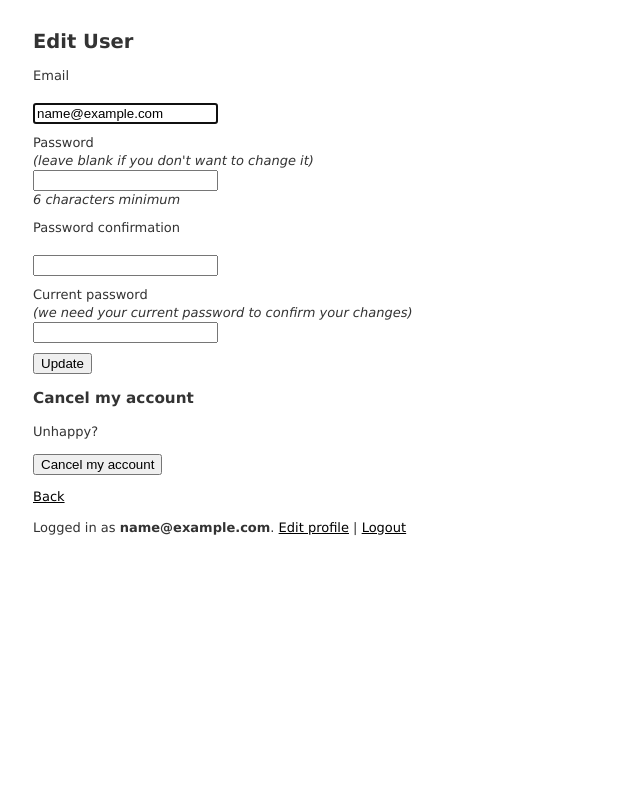
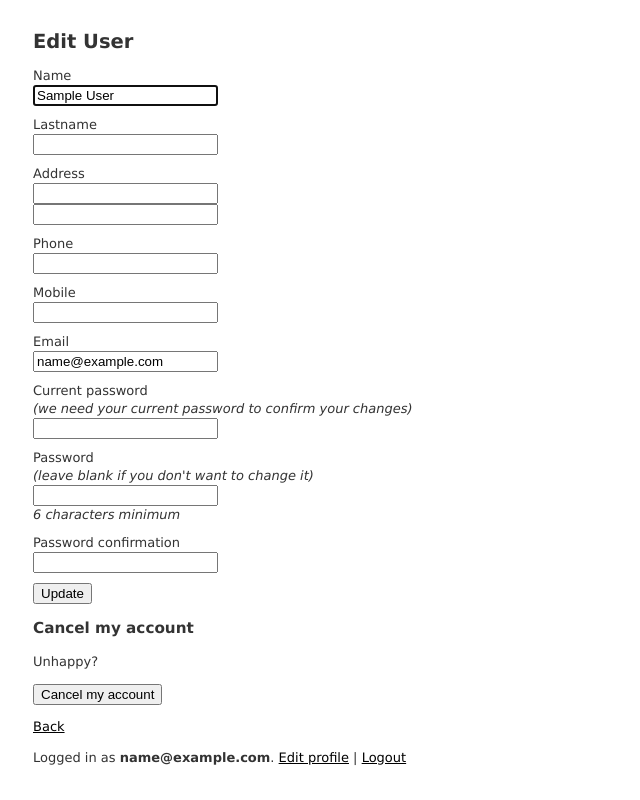
Before and after one commit to cristobaldominguez/bida_app, a Rails app: page /users/edit in a window 1280 px wide. Shown: the whole page, without its empty margins (0-640 px from the left). Run offline with Rails 7, Linux system fonts and the light colour scheme; the visitor is signed in with stand-in values (Sample User, id 1); style sheets or scripts are compiled from the project's sources.

Commit message:
Add New Fields to User

```diff
--- a/app/controllers/application_controller.rb
+++ b/app/controllers/application_controller.rb
@@ -1,3 +1,11 @@
 class ApplicationController < ActionController::Base
   before_action :authenticate_user!
+  before_action :configure_permitted_parameters, if: :devise_controller?
+
+  protected
+
+  def configure_permitted_parameters
+    devise_parameter_sanitizer.permit(:sign_up) { |u| u.permit(:name, :lastname, :address01, :address02, :phone, :mobile, :email, :password) }
+    devise_parameter_sanitizer.permit(:account_update) { |u| u.permit(:name, :lastname, :address01, :address02, :phone, :mobile, :email, :password, :current_password) }
+  end
 end
--- a/app/views/devise/registrations/edit.html.erb
+++ b/app/views/devise/registrations/edit.html.erb
@@ -4,13 +4,44 @@
   <%= devise_error_messages! %>
 
   <div class="field">
-    <%= f.label :email %><br />
-    <%= f.email_field :email, autofocus: true, autocomplete: "email" %>
+    <%= f.label :name %>
+    <%= f.text_field :name, autofocus: true %>
+  </div>
+
+  <div class="field">
+    <%= f.label :lastname %>
+    <%= f.text_field :lastname %>
+  </div>
+
+  <div class="field">
+    <%= f.label :address01, 'Address' %>
+    <%= f.text_field :address01, autocomplete: "address" %><br />
+    <%= f.text_field :address02, autocomplete: "address" %>
+  </div>
+
+  <div class="field">
+    <%= f.label :phone %>
+    <%= f.text_field :phone, autocomplete: "phone" %>
+  </div>
+
+  <div class="field">
+    <%= f.label :mobile %>
+    <%= f.text_field :mobile, autocomplete: "mobile" %>
+  </div>
+
+  <div class="field">
+    <%= f.label :email %>
+    <%= f.email_field :email, autocomplete: "email" %>
   </div>
 
   <% if devise_mapping.confirmable? && resource.pending_reconfirmation? %>
     <div>Currently waiting confirmation for: <%= resource.unconfirmed_email %></div>
   <% end %>
+
+  <div class="field">
+    <%= f.label :current_password %> <i>(we need your current password to confirm your changes)</i><br />
+    <%= f.password_field :current_password, autocomplete: "current-password" %>
+  </div>
 
   <div class="field">
     <%= f.label :password %> <i>(leave blank if you don't want to change it)</i><br />
@@ -22,13 +53,8 @@
   </div>
 
   <div class="field">
-    <%= f.label :password_confirmation %><br />
+    <%= f.label :password_confirmation %>
     <%= f.password_field :password_confirmation, autocomplete: "new-password" %>
-  </div>
-
-  <div class="field">
-    <%= f.label :current_password %> <i>(we need your current password to confirm your changes)</i><br />
-    <%= f.password_field :current_password, autocomplete: "current-password" %>
   </div>
 
   <div class="actions">
--- /dev/null
+++ b/db/migrate/20181119231807_add_name_to_users.rb
@@ -0,0 +1,5 @@
+class AddNameToUsers < ActiveRecord::Migration[5.2]
+  def change
+    add_column :users, :name, :string, null: false, default: ''
+  end
+end
--- /dev/null
+++ b/db/migrate/20181119231840_add_lastname_to_users.rb
@@ -0,0 +1,5 @@
+class AddLastnameToUsers < ActiveRecord::Migration[5.2]
+  def change
+    add_column :users, :lastname, :string, null: false, default: ''
+  end
+end
--- /dev/null
+++ b/db/migrate/20181119233021_add_address01_to_users.rb
@@ -0,0 +1,5 @@
+class AddAddress01ToUsers < ActiveRecord::Migration[5.2]
+  def change
+    add_column :users, :address01, :string
+  end
+end
--- /dev/null
+++ b/db/migrate/20181119233030_add_address02_to_users.rb
@@ -0,0 +1,5 @@
+class AddAddress02ToUsers < ActiveRecord::Migration[5.2]
+  def change
+    add_column :users, :address02, :string
+  end
+end
--- /dev/null
+++ b/db/migrate/20181119233059_add_phone_to_users.rb
@@ -0,0 +1,5 @@
+class AddPhoneToUsers < ActiveRecord::Migration[5.2]
+  def change
+    add_column :users, :phone, :string
+  end
+end
--- /dev/null
+++ b/db/migrate/20181119233112_add_mobile_to_users.rb
@@ -0,0 +1,5 @@
+class AddMobileToUsers < ActiveRecord::Migration[5.2]
+  def change
+    add_column :users, :mobile, :string
+  end
+end
--- /dev/null
+++ b/db/migrate/20181119235850_add_active_to_users.rb
@@ -0,0 +1,5 @@
+class AddActiveToUsers < ActiveRecord::Migration[5.2]
+  def change
+    add_column :users, :active, :boolean, null: false, default: true
+  end
+end
```
Also changed, not shown: app/views/devise/registrations/new.html.erb (+29 -3 lines), db/schema.rb.
